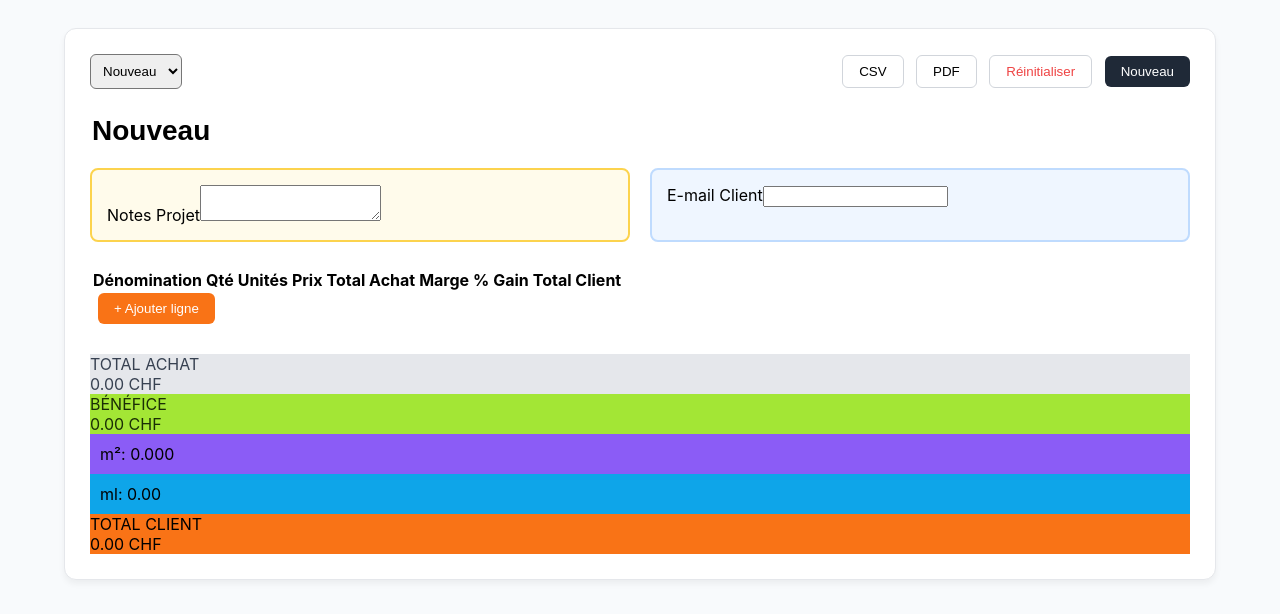
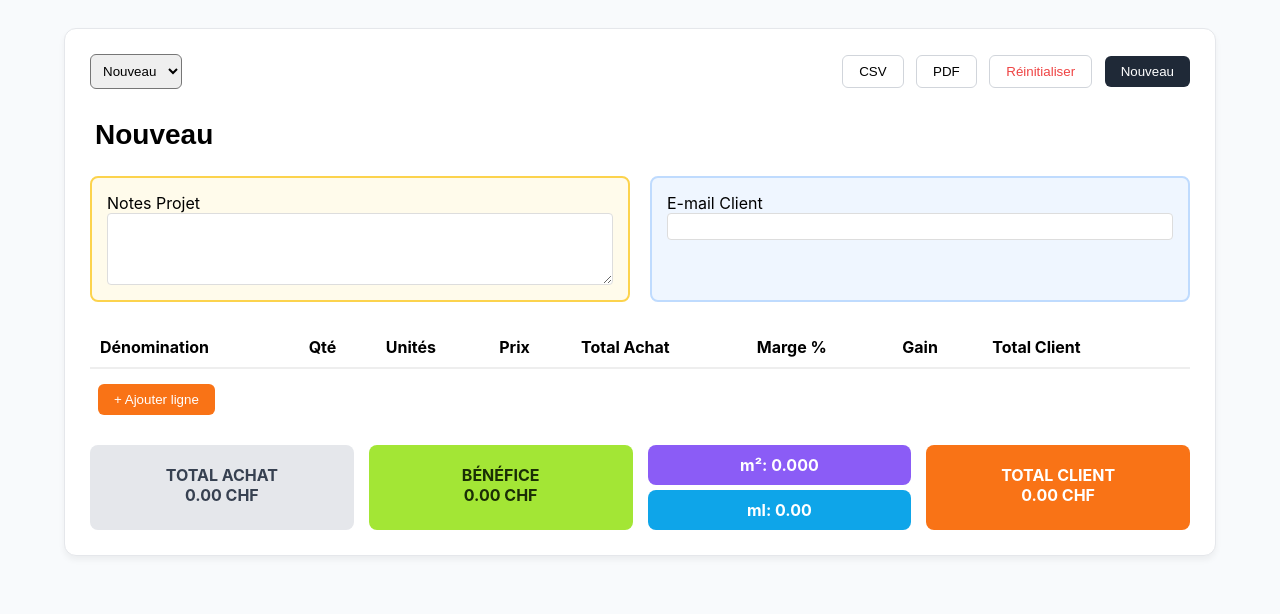
Before and after one commit to mexicanobara/Axel-outils, a plain HTML site: page index.html in a window 1280 px wide. Drawn offline with Linux system fonts and the light colour scheme.

Commit message:
Update index.html

```diff
--- a/index.html
+++ b/index.html
@@ -11,11 +11,23 @@
         .top-bar { display: flex; justify-content: space-between; align-items: center; margin-bottom: 25px; }
         .btn { padding: 8px 16px; border-radius: 6px; cursor: pointer; border: 1px solid #d1d5db; background: white; font-weight: 500; margin-left: 8px; }
         .btn-new { background: #1f2937; color: white; border: none; }
+        .btn-del { cursor: pointer; border: none; background: none; }
         .info-grid { display: grid; grid-template-columns: 1fr 1fr; gap: 20px; margin-bottom: 25px; }
-        .info-block-notes { background: #fffbeb; padding: 15px; border-radius: 8px; border: 2px solid #fcd34d; }
-        .info-block-email { background: #eff6ff; padding: 15px; border-radius: 8px; border: 2px solid #bfdbfe; }
+        .info-block-notes { background: #fffbeb; padding: 15px; border-radius: 8px; border: 2px solid #fcd34d; display: flex; flex-direction: column; }
+        .info-block-email { background: #eff6ff; padding: 15px; border-radius: 8px; border: 2px solid #bfdbfe; display: flex; flex-direction: column; }
+        table { width: 100%; border-collapse: collapse; margin-top: 20px; }
+        th { text-align: left; padding: 10px; border-bottom: 2px solid #eee; }
+        td { padding: 10px; border-bottom: 1px solid #eee; }
+        textarea { height: 60px; border: 1px solid #ddd; border-radius: 4px; padding: 5px; }
+        input { padding: 5px; border: 1px solid #ddd; border-radius: 4px; }
+        .stats-grid { display: grid; grid-template-columns: repeat(4, 1fr); gap: 15px; }
+        .stat-card { padding: 20px; border-radius: 8px; text-align: center; font-weight: bold; }
+        .sub-stats { display: flex; flex-direction: column; gap: 5px; }
+        .row-violet { color: #8b5cf6; font-size: 0.9em; }
+        .row-orange { color: #f97316; font-size: 0.9em; }
+        .row-blue { color: #0ea5e9; font-size: 0.9em; }
     </style>
-    </head>
+</head>
 <body>
 <div class="box">
     <div class="top-bar">
@@ -38,16 +50,16 @@
         <thead><tr><th>Dénomination</th><th>Qté</th><th>Unités</th><th>Prix</th><th>Total Achat</th><th>Marge %</th><th>Gain</th><th>Total Client</th><th></th></tr></thead>
         <tbody id="tbody"></tbody>
     </table>
-    <button class="btn" style="background:#f97316; color:white; border:none;" onclick="addR()">+ Ajouter ligne</button>
+    <button class="btn" style="background:#f97316; color:white; border:none; margin-top:15px;" onclick="addR()">+ Ajouter ligne</button>
 
     <div class="stats-grid" style="margin-top:30px;">
         <div class="stat-card" style="background:#e5e7eb; color:#374151;">TOTAL ACHAT<br><span id="v1">0.00 CHF</span></div>
         <div class="stat-card" style="background:#a3e635; color:#1a2e05;">BÉNÉFICE<br><span id="v3">0.00 CHF</span></div>
         <div class="sub-stats">
-            <div class="stat-card" style="background:#8b5cf6; padding:10px;">m²: <span id="v2">0.00</span></div>
-            <div class="stat-card" style="background:#0ea5e9; padding:10px;">ml: <span id="v5">0.00</span></div>
+            <div class="stat-card" style="background:#8b5cf6; padding:10px; color:white;">m²: <span id="v2">0.00</span></div>
+            <div class="stat-card" style="background:#0ea5e9; padding:10px; color:white;">ml: <span id="v5">0.00</span></div>
         </div>
-        <div class="stat-card" style="background:#f97316;">TOTAL CLIENT<br><span id="v4">0.00 CHF</span></div>
+        <div class="stat-card" style="background:#f97316; color:white;">TOTAL CLIENT<br><span id="v4">0.00 CHF</span></div>
     </div>
 </div>
 
```
